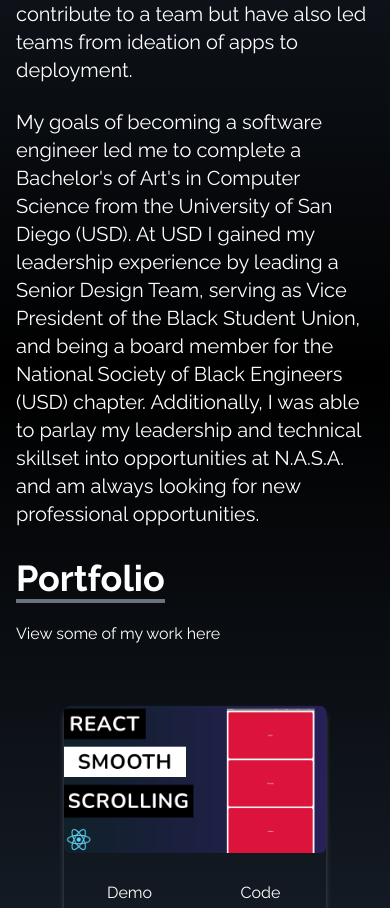
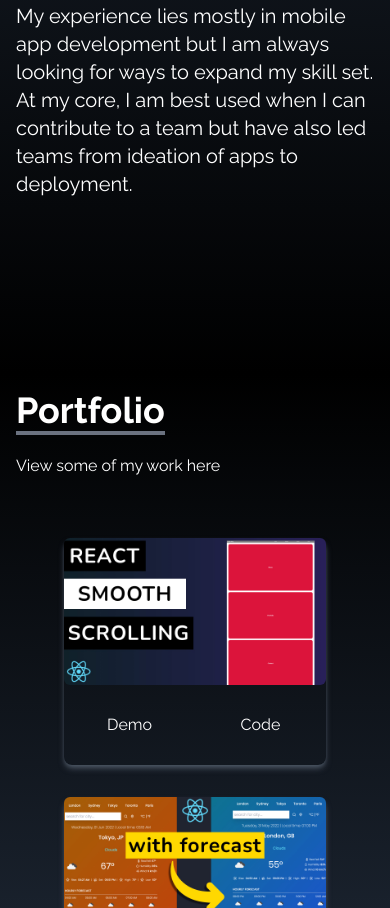
Before and after one commit to chrisredd/chrisredd, a React (Create React App) app: page / in a window 390 px wide. Shown: the part 1314-2222 px from the top of the page. Built offline with nearby package versions, Linux system fonts and the light colour scheme.

Commit message:
mobile test 5

```diff
--- a/src/components/About.jsx
+++ b/src/components/About.jsx
@@ -6,18 +6,8 @@ const About = () => {
     name="About"
     className= "w-full h-screen bg-gradient-to-b from-gray-800 to-black text-white"
     >
-        <br>
-      </br>
-      <br>
-      </br>
-      <br>
-      </br>
-      <br>
-      </br>
         <div className="max-w-screen-lg p-4 mx-auto flex flex-col justify-center w-full h-full"
-
         >
-
             <div
             className='pb-8'>
                 <p className='text-4xl font-bold inline border-b-4
@@ -34,11 +24,6 @@ const About = () => {
                 At my core, I am best used when I can contribute to a team but have also led teams from ideation of apps to deployment.
             </p>
             <br/>
-            <p className='text-xl'>
-                My goals of becoming a software engineer led me to complete a Bachelor's of Art's in Computer Science from the University of San Diego (USD).
-                At USD I gained my leadership experience by leading a Senior Design Team, serving as Vice President of the Black Student Union, and being a board member for the National Society of Black Engineers (USD) chapter.
-                Additionally, I was able to parlay my leadership and technical skillset into opportunities at N.A.S.A. and am always looking for new professional opportunities.
-            </p>
             <div/>
         </div>
     </div>
--- a/src/components/Experience.jsx
+++ b/src/components/Experience.jsx
@@ -67,12 +67,6 @@ const Experience = () => {
         name="experience"
         className="bg-gradient-to-b from-gray-800 to-black w-full h-screen"
       >
-        <br>
-      </br>
-      <br>
-      </br>
-      <br>
-      </br>
         <div className="max-w-screen-lg mx-auto p-4 flex flex-col justify-center w-full h-full text-white">
           <div>
             <p className="text-4xl font-bold border-b-4 border-gray-500 p-2 inline">
--- a/src/components/Home.jsx
+++ b/src/components/Home.jsx
@@ -10,10 +10,7 @@ const Home = () => {
       name="home"
       className="h-screen w-full bg-gradient-to-b from-black via-black to-gray-800"
     >
-      <br>
-      </br>
-      <br>
-      </br>
+
       <div className="max-w-screen-lg mx-auto flex flex-col items-center justify-center h-full px-4 md:flex-row">
         <div className="flex flex-col justify-center h-full">
           <h2 className="text-4xl sm:text-7xl font-bold text-white">
```
Also changed, not shown: src/components/Contact.jsx (+1 -8 lines), src/components/Portfolio.jsx (+0 -16 lines).
